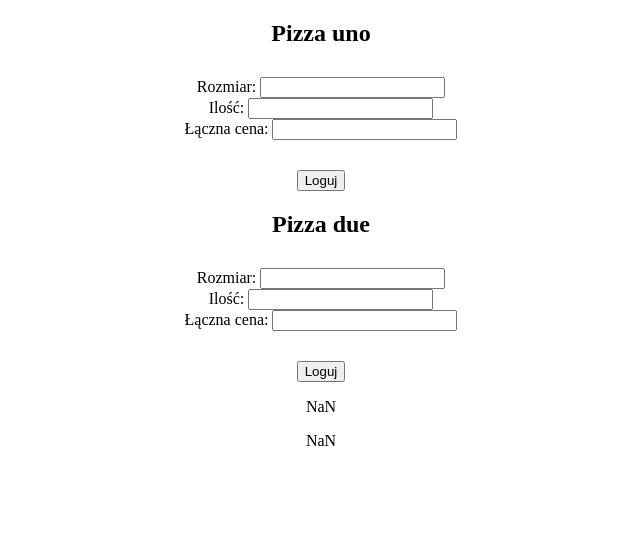
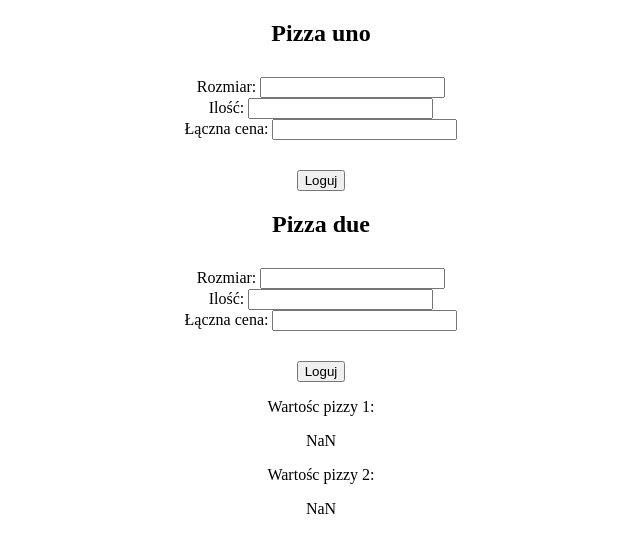
Before and after one commit to Vukain/PizzaVS, a React (Create React App) app in the folder pizza-vs/: page / in a window 1280 px wide. Shown: the top 552 px of the page, without its empty margins (319-959 px from the left). Built offline with nearby package versions, Linux system fonts and the light colour scheme.

Commit message:
fix: data formating

```diff
--- a/pizza-vs/src/components/ShowResult/ShowResult.jsx
+++ b/pizza-vs/src/components/ShowResult/ShowResult.jsx
@@ -7,9 +7,9 @@ const ShowResult = (props) => {
     const { pizzaUnoData, pizzaDueData } = useContext(AppContext);
 
     return (<>
-        <p></p>
+        <p>Wartośc pizzy 1: </p>
         {pizzaUnoData.value.toFixed(2)}
-        <p></p>
+        <p>Wartośc pizzy 2: </p>
         {pizzaDueData.value.toFixed(2)}
     </>);
 }
```
Also changed, not shown: 1 other file (tests, documents, lock files or other folders).
